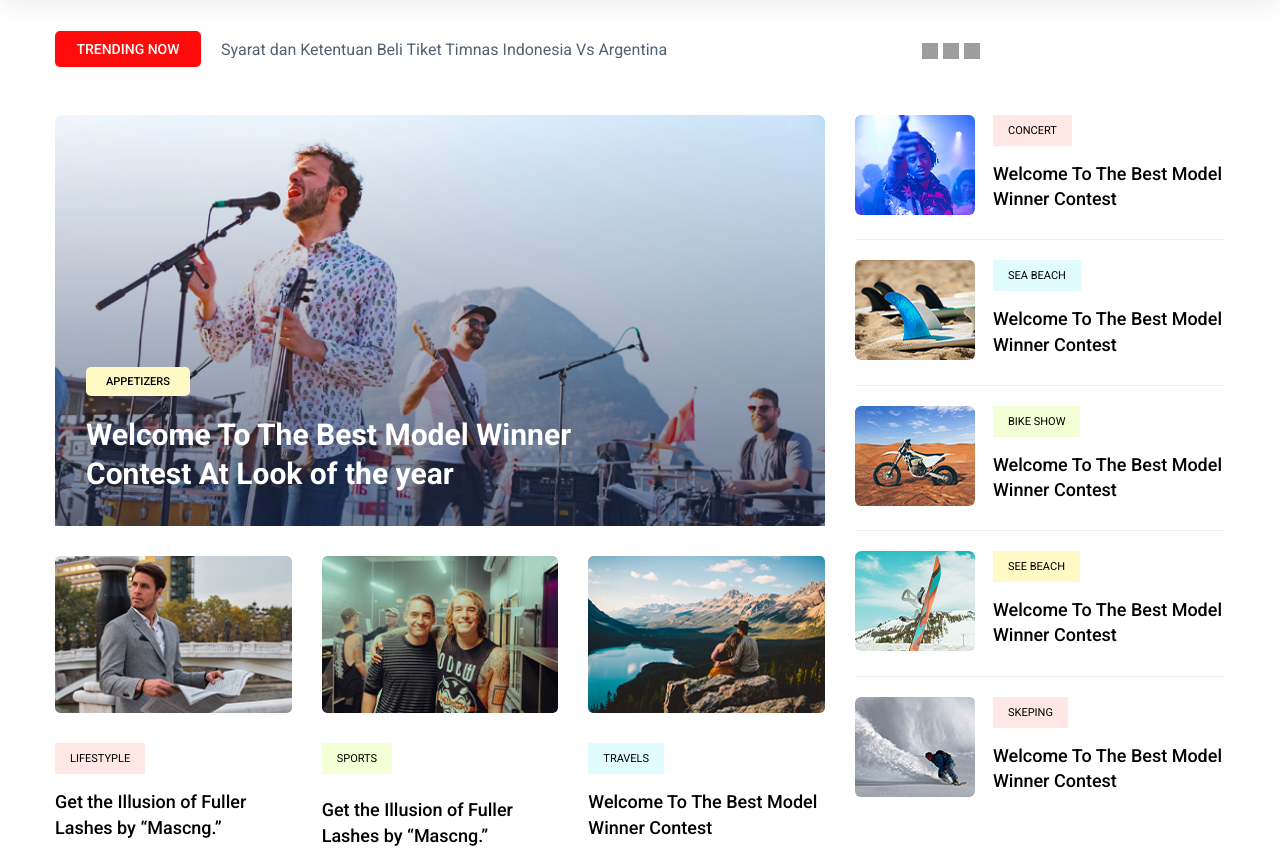
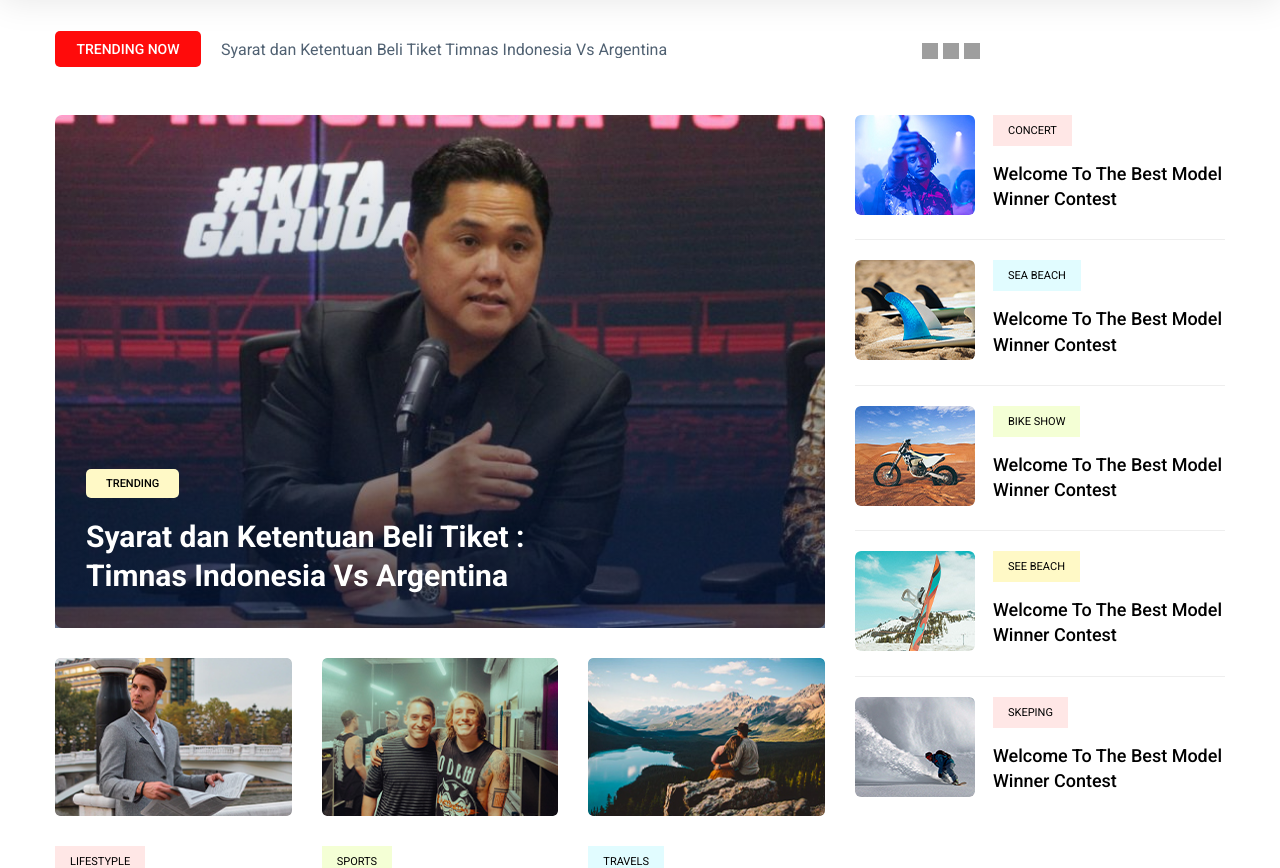
Before and after one commit to vinarosant/eduwork_tb_kelompok_d, a PHP site: page / in a window 1280 px wide. Shown: the part 259-1127 px from the top of the page. Run offline with PHP 8.4, Linux system fonts and the light colour scheme; grey boxes are pictures that could not be loaded.

Commit message:
updateeee

```diff
--- a/index.php
+++ b/index.php
@@ -45,10 +45,10 @@
                         <!-- Trending Top -->
                         <div class="trending-top mb-30">
                             <div class="trend-top-img">
-                                <img src="assets/img/trending/trending_top.jpg" alt="">
+                                <img src="assets/img/trending/tiketbola.jpg" alt="">
                                 <div class="trend-top-cap">
-                                    <span>Appetizers</span>
-                                    <h2><a href="details.php">Welcome To The Best Model Winner<br> Contest At Look of the year</a></h2>
+                                    <span>Trending</span>
+                                    <h2><a href="details.php">Syarat dan Ketentuan Beli Tiket : <br> Timnas Indonesia Vs Argentina</a></h2>
                                 </div>
                             </div>
                         </div>
```
Also changed, not shown: assets/img/trending/tiketbola.jpg (added).
